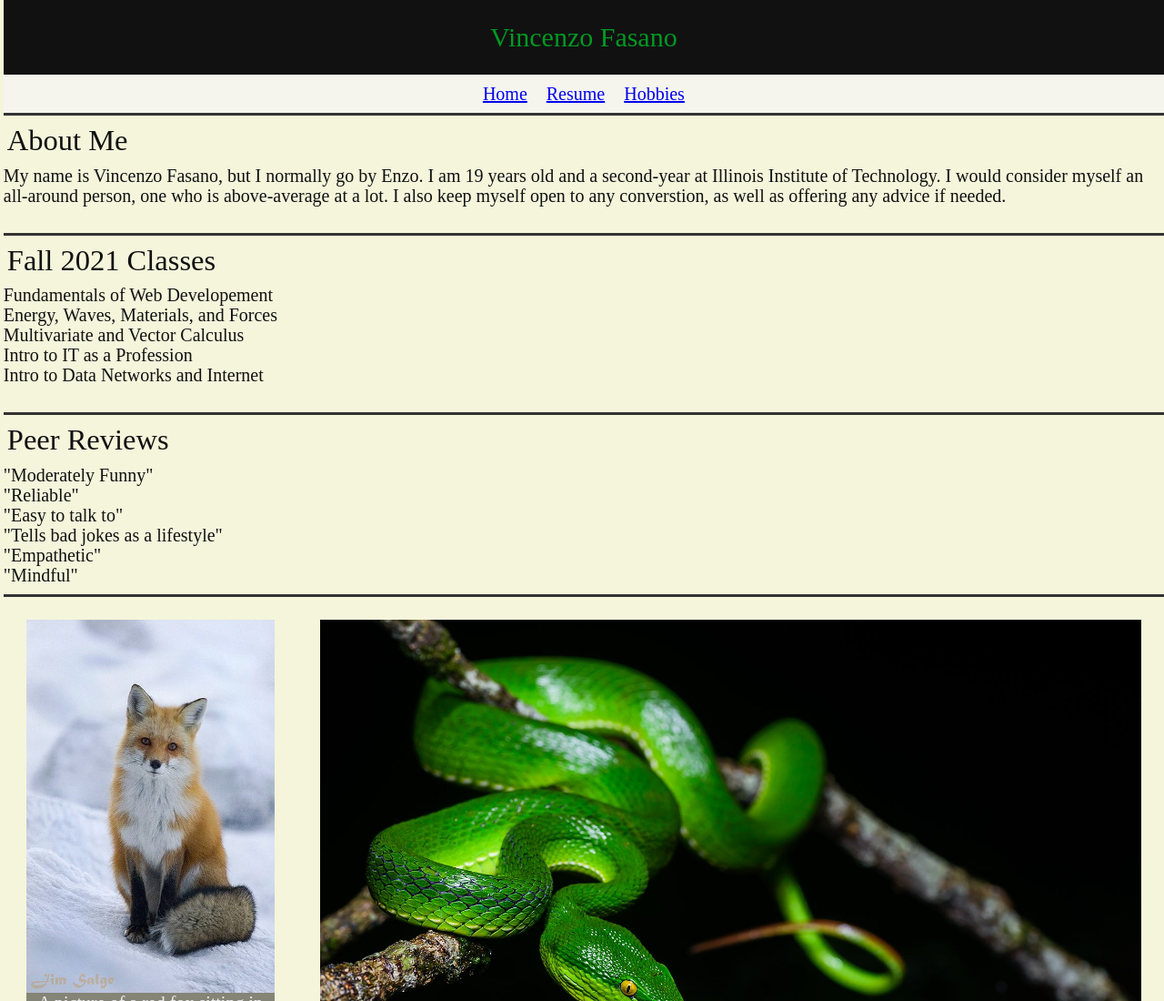
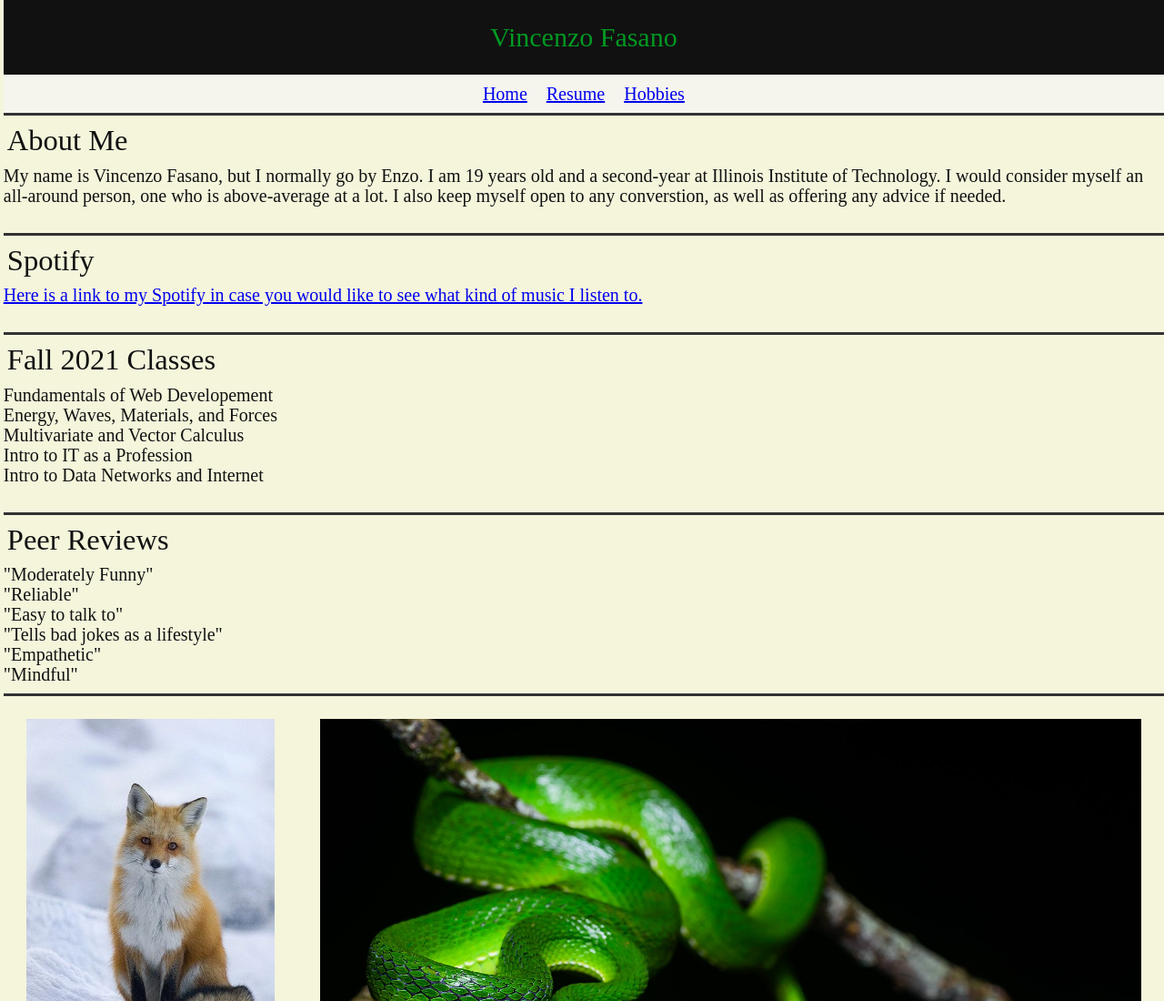
Before and after one commit to enzoferrario/enzoferrario.github.io, a plain HTML site: page index.html in a window 1280 px wide. Shown: the top 1100 px of the page at 91% size. Drawn offline with Linux system fonts and the light colour scheme.

Commit message:
Add Spotify link and paragraph

```diff
--- a/index.html
+++ b/index.html
@@ -29,6 +29,14 @@
             I am 19 years old and a second-year at Illinois Institute of Technology.
             I would consider myself an all-around person, one who is above-average at a lot.
             I also keep myself open to any converstion, as well as offering any advice if needed.
+          </p>
+      </article>
+      <article>
+        <h2>Spotify</h2>
+          <p>
+            <a href="https://open.spotify.com/user/enzo_ferrario?si=a9bd175680034fcc">
+              Here is a link to my Spotify in case you would like to see what kind of music I listen to.
+            </a>
           </p>
       </article>
       <article>
```
